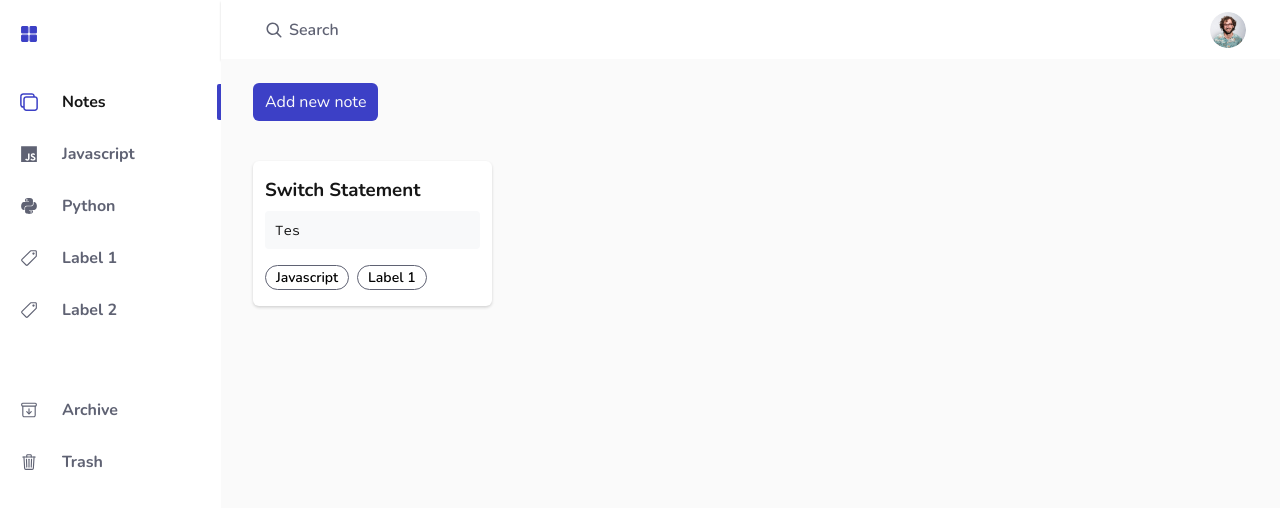
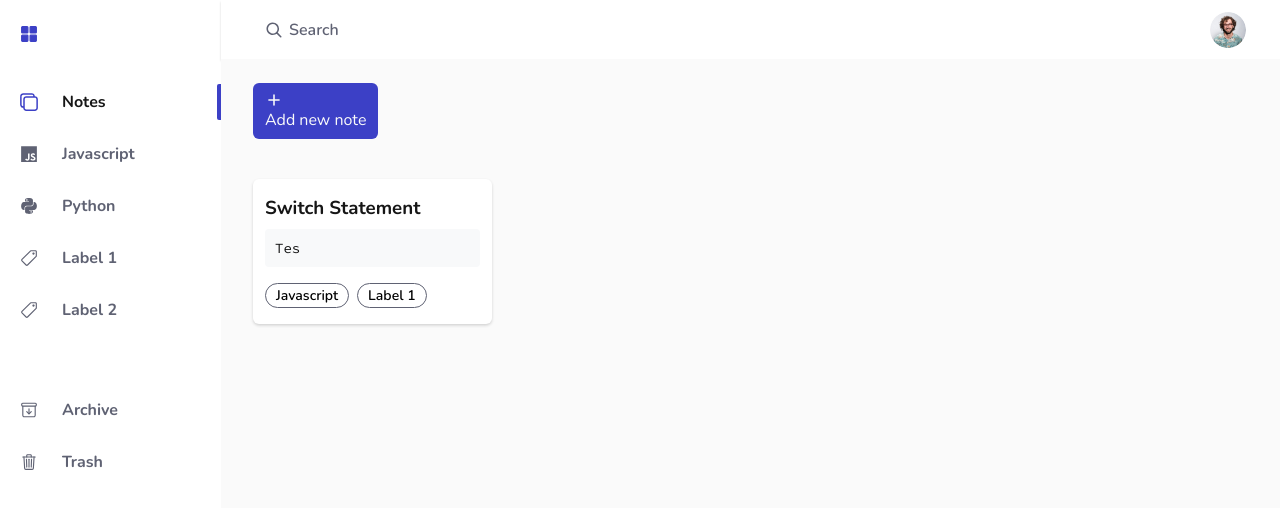
Before and after one commit to peitrae/petiole-client, a React (Create React App) app: page / in a window 1280 px wide. Shown: the top 508 px of the page. Built offline with nearby package versions, Linux system fonts and the light colour scheme.

Commit message:
Move Icon component to children props

```diff
--- a/src/views/Notes/Notes.jsx
+++ b/src/views/Notes/Notes.jsx
@@ -17,8 +17,9 @@ const Notes = () => {
     <Fragment>
       <div className="notes">
         <div className="notes__header">
-          <Button size="large" icon={addIcon} onClick={showNoteDetailHandler}>
-            Add new note
+          <Button size="large" onClick={showNoteDetailHandler}>
+            <AddIcon strokeWidth="1.75px" color="#FAFAFA" />
+            <span>Add new note</span>
           </Button>
         </div>
         <div className="notes__group">
--- a/src/views/Notes/components/NoteDetail/components/Actions/Actions.jsx
+++ b/src/views/Notes/components/NoteDetail/components/Actions/Actions.jsx
@@ -14,31 +14,31 @@ const Actions = () => {
       <h3 className="note-detail__actions__title">Actions</h3>
       <div className="note-detail__actions__group">
         <Button
-          icon={<LabelsIcon className="note-detail__actions__icon" />}
           color="secondary"
           className="note-detail__actions__btn"
         >
+          <LabelsIcon className="note-detail__actions__icon" />
           Labels
         </Button>
         <Button
-          icon={<ShareIcon className="note-detail__actions__icon" />}
           color="secondary"
           className="note-detail__actions__btn"
         >
+          <ShareIcon className="note-detail__actions__icon" />
           Share
         </Button>
         <Button
-          icon={<ArchiveIcon className="note-detail__actions__icon" />}
           color="secondary"
           className="note-detail__actions__btn"
         >
+          <ArchiveIcon className="note-detail__actions__icon" />
           Archive
         </Button>
         <Button
-          icon={<TrashIcon className="note-detail__actions__icon" />}
           color="secondary"
           className="note-detail__actions__btn"
         >
+          <TrashIcon className="note-detail__actions__icon" />
           Delete
         </Button>
       </div>
```
